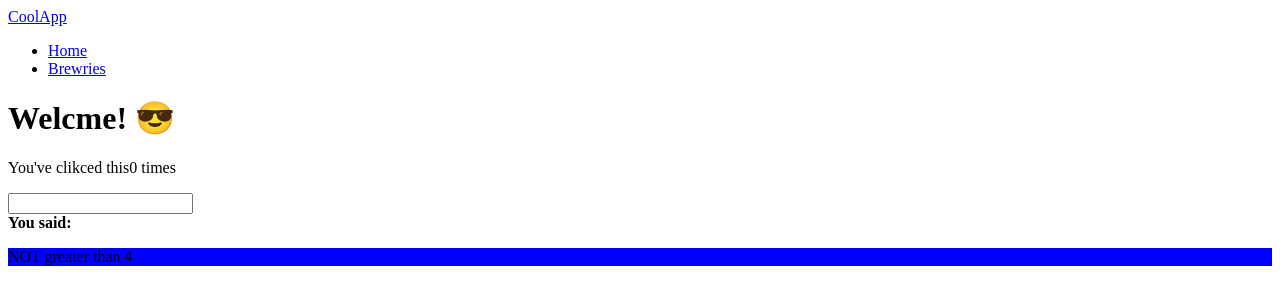
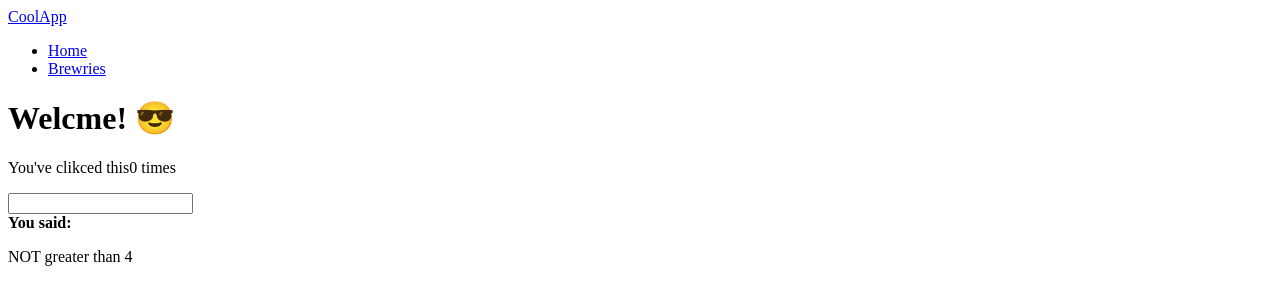
Before and after one commit to alisha0815/my_angular_app, an Angular app: page / in a window 1280 px wide. Shown: the top 304 px of the page. Built offline with nearby package versions, Linux system fonts and the light colour scheme.

Commit message:
adding active class

```diff
--- a/src/app/home/home.component.css
+++ b/src/app/home/home.component.css
@@ -0,0 +1,4 @@
+active {
+  background-color: "red";
+  border: 4px solid;
+}
--- a/src/app/home/home.component.html
+++ b/src/app/home/home.component.html
@@ -15,10 +15,14 @@
   </p>
 </div>
 
-<div
-  class="play-container"
-  [style.background-color]="clickCounter > 4 ? 'yellow' : 'blue'"
->
+<!-- change css property -->
+<!-- [style.background-color]="clickCounter > 4 ? 'yellow' : 'blue'" -->
+<!-- [ngStyle]="{
+    'background-color': clickCounter > 4 ? 'yellow' : 'blue',
+    border: clickCounter > 4 ? '4px solid' : 'none'
+  }" -->
+<!-- [class.active] = "clickCounter > 4" -->
+<div class="play-container" [class.active]="clickCounter > 4">
   <ng-template [ngIf]="clickCounter > 4" [ngIfElse]="none">
     <p>The click counter <strong>IS GREATER</strong> than 4.</p>
   </ng-template>
```
